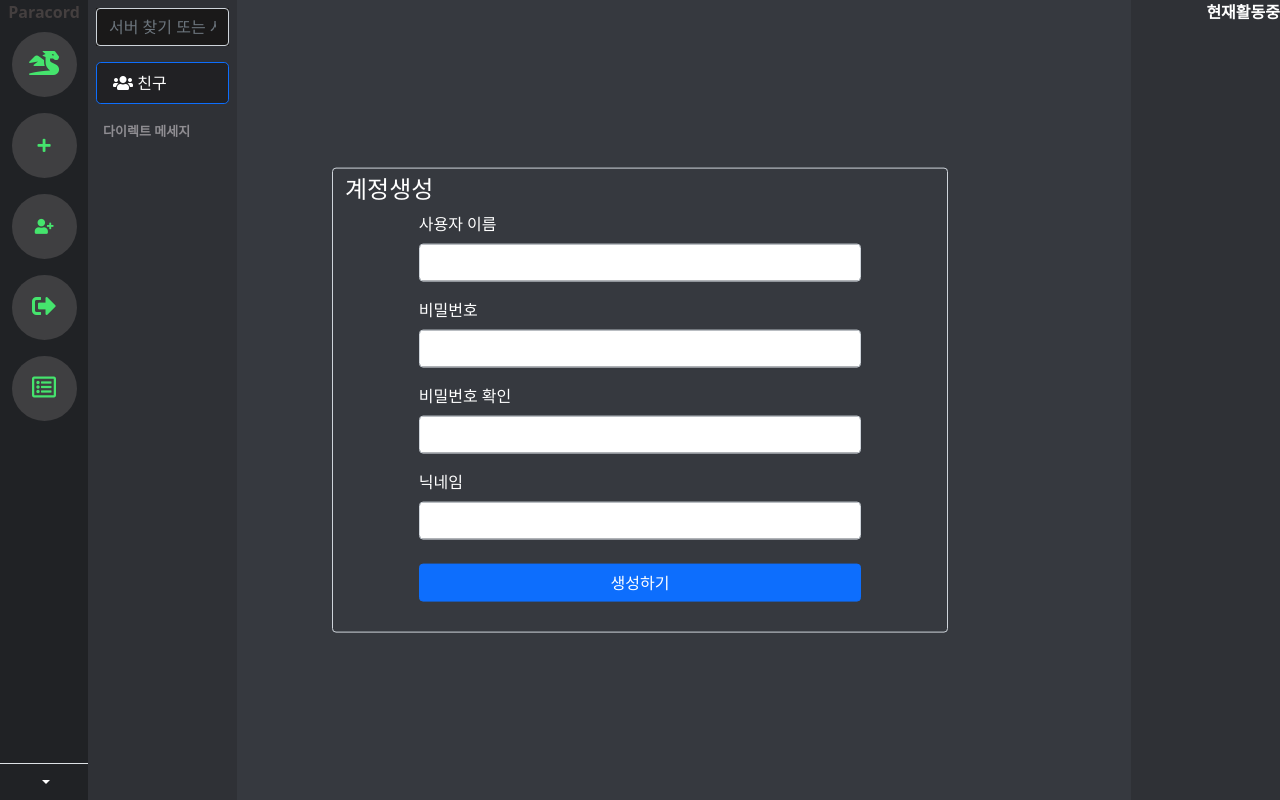
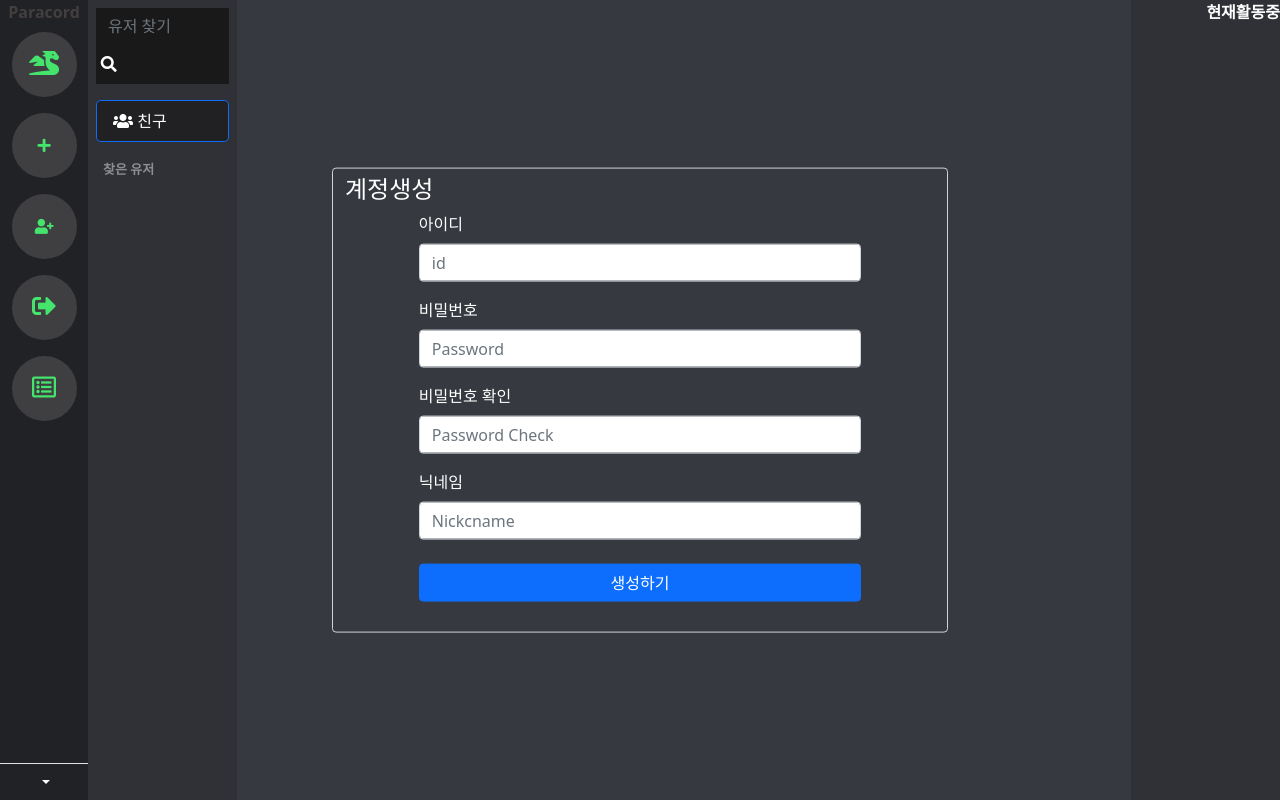
Before and after one commit to taeate/chic-chat, a Django app: page /accounts/signup/ in a window 1280 px wide. Run offline with Django 3.2, Linux system fonts and the light colour scheme; parts of the project's set-up code (start-up, migrations or seed data) failed here and were passed over; some libraries are stand-ins or nearby versions.

Commit message:
유저 검색 기능 못 만듦...

```diff
--- a/accounts/form.py
+++ b/accounts/form.py
@@ -6,3 +6,9 @@ class UserForm(forms.ModelForm):
     class Meta:
         model = User
         fields = ("username", "password1", "password2", "nickname")
+
+
+class SearchUserForm(forms.ModelForm):
+    class Meta:
+        model = User
+        fields = ["nickname"]
--- a/accounts/templates/signup.html
+++ b/accounts/templates/signup.html
@@ -9,23 +9,23 @@
                 <h4>계정생성</h4>
             </div>
             <div class="mb-3 w-75 m-auto">
-                <label for="username" class="form-label">사용자 이름</label>
-                <input type="text" class="form-control" name="username" id="username"
+                <label for="username" class="form-label">아이디</label>
+                <input type="text" class="form-control" name="username" id="username" placeholder="id"
                        value="{{ form.username.value|default_if_none:'' }}">
             </div>
             <div class="mb-3 w-75 m-auto">
                 <label for="password1" class="form-label">비밀번호</label>
-                <input type="password" class="form-control" name="password1" id="password1"
+                <input type="password" class="form-control" name="password1" id="password1" placeholder="Password"
                        value="{{ form.password1.value|default_if_none:'' }}">
             </div>
             <div class="mb-3 w-75 m-auto">
                 <label for="password2" class="form-label">비밀번호 확인</label>
-                <input type="password" class="form-control" name="password2" id="password2"
+                <input type="password" class="form-control" name="password2" id="password2" placeholder="Password Check"
                        value="{{ form.password2.value|default_if_none:'' }}">
             </div>
             <div class="mb-3 w-75 m-auto">
                 <label for="nickname" class="form-label">닉네임</label>
-                <input type="text" class="form-control" name="nickname" id="nickname"
+                <input type="text" class="form-control" name="nickname" id="nickname" placeholder="Nickcname"
                        value="{{ form.nickname.value|default_if_none:'' }}">
             </div>
             <button type="submit" class="btn btn-primary my-4 w-75 mx-auto d-block">생성하기</button>
--- a/accounts/urls.py
+++ b/accounts/urls.py
@@ -9,5 +9,6 @@ urlpatterns = [
     path('login/', auth_views.LoginView.as_view(template_name='accounts_login.html'), name='login'),
     path('logout/', views.logout, name='logout'),
     path('signup/', views.signup, name='signup'),
-    path('add_friend/<int:user_id>', views.add_friend, name='add_friend'),
+    path('add_friend/<int:user_id>/', views.add_friend, name='add_friend'),
+    path('searching_user/', views.searching_user, name='searching_user'),
 ]
--- a/accounts/views.py
+++ b/accounts/views.py
@@ -7,7 +7,7 @@ from django.contrib.auth import login as auth_login
 from django.contrib.auth import logout as auth_logout
 from django.shortcuts import render, redirect
 
-from accounts.form import UserForm
+from accounts.form import UserForm, SearchUserForm
 
 
 def accounts(request):
@@ -53,3 +53,13 @@ def add_friend(request, user_id):
     user = User.objects.get(id=user_id)
     request.user.friends.add(user)
     return redirect('chat:list')
+
+
+def searching_user(request):
+    if request.method == "POST":
+        form = SearchUserForm(request.POST)
+        if form.is_valid():
+            nickname = form.save(commit=False)
+            search_user = User.objects.get(nickname=nickname)
+            return redirect('chat:list', search_user=search_user)
+    return redirect('chat:list')
--- a/base/settings.py
+++ b/base/settings.py
@@ -1,3 +1,4 @@
+
 """
 Django settings for chictalk project.
 
--- a/base/templates/layout.html
+++ b/base/templates/layout.html
@@ -1,4 +1,3 @@
-
 <!doctype html>
 <html>
 <head>
@@ -51,9 +50,9 @@
         background: rgb(54, 57, 63)
     }
 
-    input:focus {
-        outline: none;
-    }
+
+
+
     </style>
 
 </head>
@@ -62,10 +61,14 @@
 <div id='ava'>
     <div id='box-left'>
         <div class="d-grid">
-            <div class="form-group" style="margin: 8px; background: rgb(26, 25, 25);">
-
-                <input type="text" class="form-control" placeholder="서버 찾기 또는 시작하기" id="inputDefault"
-                       style="background: rgb(26, 25, 25); color: white;">
+            <div class="form-group d-flex" style="margin: 8px; background: rgb(26, 25, 25);">
+                <form action="{% url 'accounts:searching_user' %}">
+                    <input type="text" class="form-control d-flex border-0 pe-0" placeholder="유저 찾기"
+                           id="inputDefault" style="background: rgb(26, 25, 25); color: white;">
+                    <span class="d-flex text-white">
+                        <i class="fas fa-search" style="padding: .75rem .3rem;"></i>
+                    </span>
+                </form>
             </div>
             <button class="btn btn-lg btn-primary" type="button"
                     style="background-color: rgb(33, 33, 36); margin: 8px; text-align: left; font-size: 12pt;">
@@ -73,7 +76,10 @@
                 친구
             </button>
             <div style="font-size: 13px; margin-left: 15px; margin-top: 10px;">
-                다이렉트 메세지
+                찾은 유저
+                {% if search_user %}
+                {{search_user}}
+                {% endif %}
             </div>
 
         </div>
```
